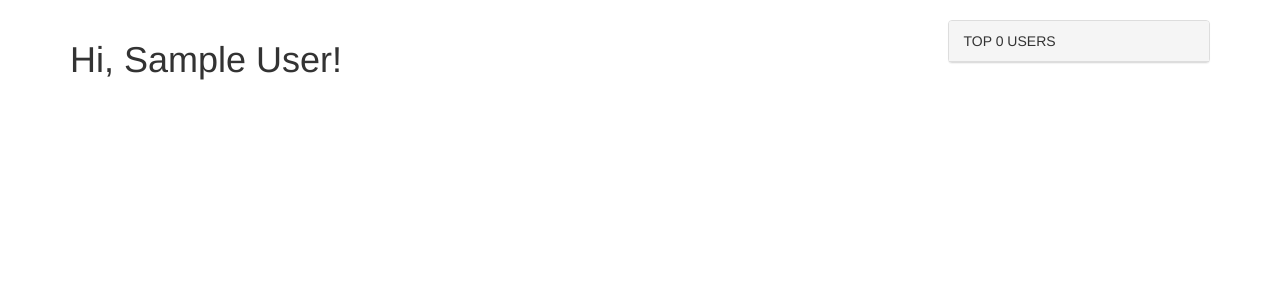
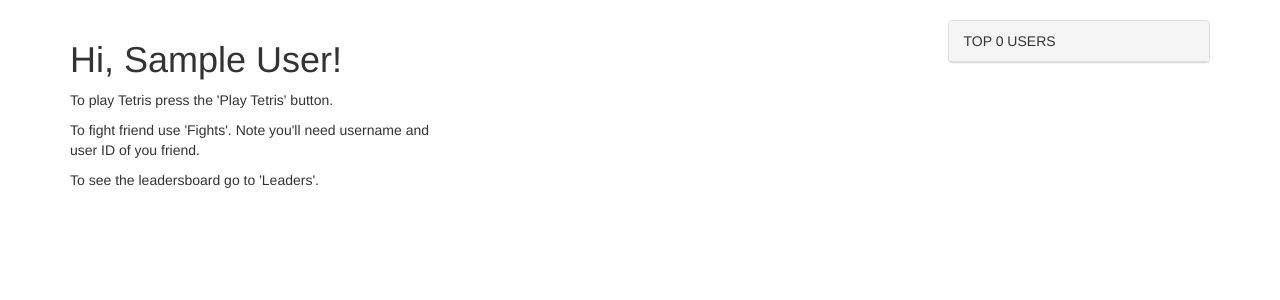
Before and after one commit to Quanticq/tetris-online, a Flask app: page / in a window 1280 px wide. Shown: the part 52-352 px from the top of the page. Run offline with Flask 2, Linux system fonts and the light colour scheme; the visitor is signed in with stand-in values (Sample User, id 1); data comes from the database, SQL or seed files in the repository; data that the repository does not hold is empty; some libraries are stand-ins or nearby versions.

Commit message:
tips added

```diff
--- a/app/templates/index.html
+++ b/app/templates/index.html
@@ -2,14 +2,18 @@
 
 {% block app_content %}
     <div class="row">
-        <div class="col-md-9">
+        <div class="col-md-4">
             {% if current_user.is_anonymous %}
                 <h1>Hi!</h1>
+                <p>Please <a href="{{ url_for("login") }}">Login</a> or <a href="{{ url_for("register") }}">Register</a> to Play Tetris and send Fights.</p>
             {% else %}
                 <h1>Hi, {{ current_user.name }}!</h1>
+                <p>To play Tetris press the 'Play Tetris' button.</p>
+                <p>To fight friend use 'Fights'. Note you'll need username and user ID of you friend.</p>
+                <p>To see the leadersboard go to 'Leaders'. </p>
             {% endif %}
         </div>
-        <div class="col-md-3">
+        <div class="col-md-3 col-md-offset-5">
             {% include '_leaders.html' %}
         </div>
     </div>
```
Also changed, not shown: app/templates/play.html (+9 -1 lines).
